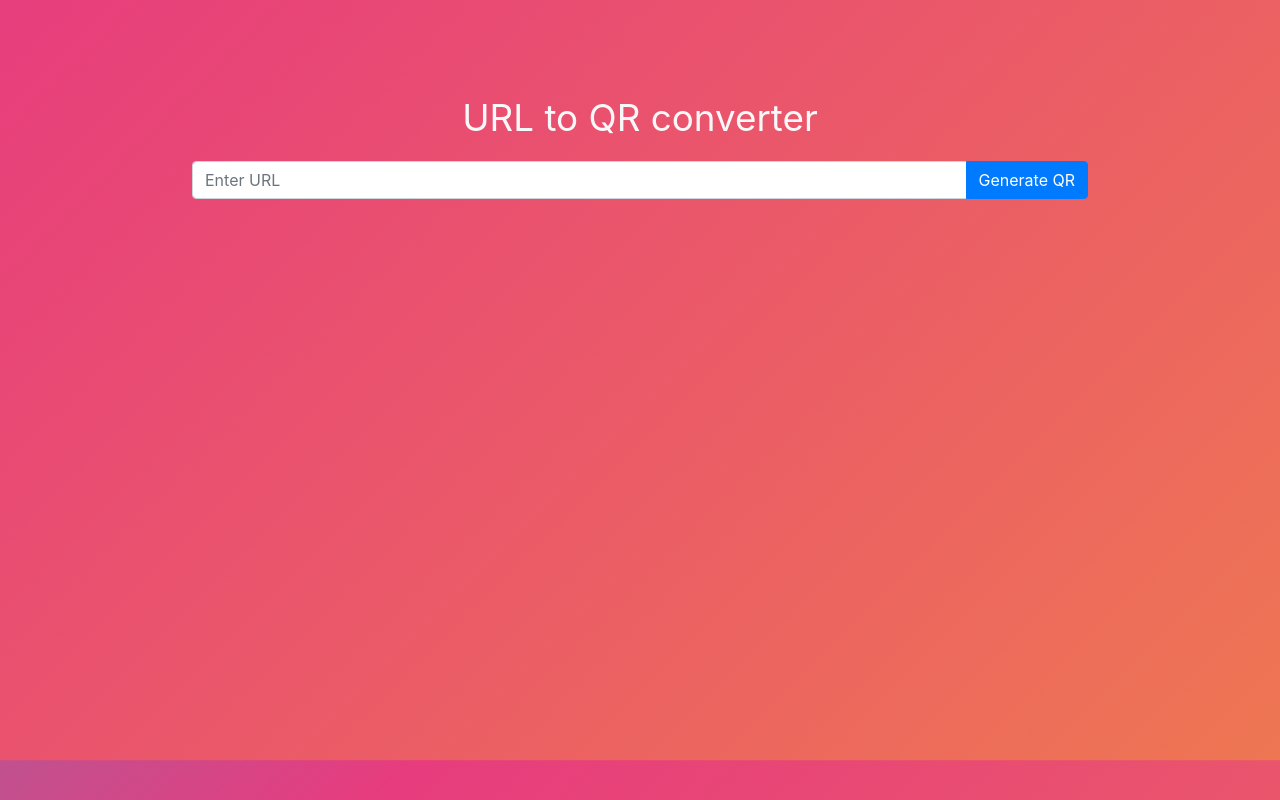
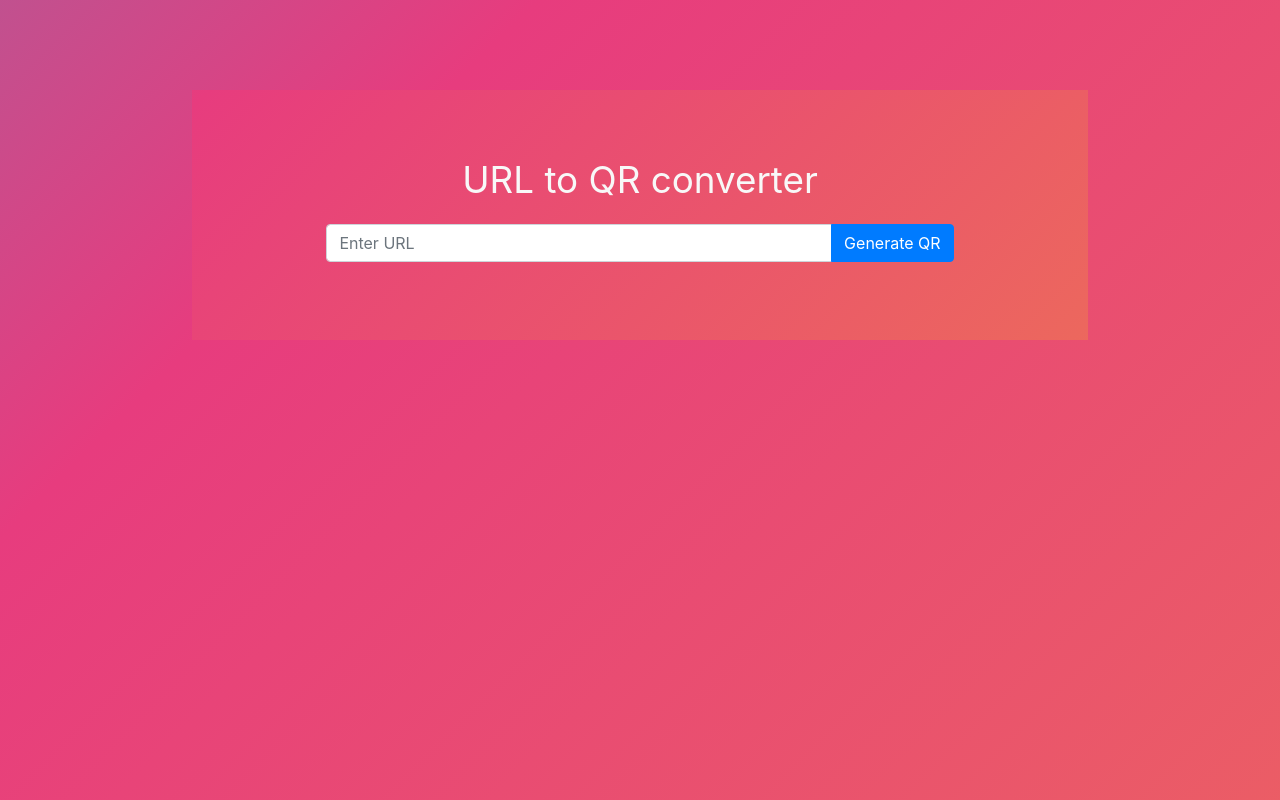
Before and after one commit to Harish-BE/qr-code-generator, a Flask app: page / in a window 1280 px wide. Run offline with Flask 2, Linux system fonts and the light colour scheme; some libraries are stand-ins or nearby versions.

Commit message:
refactored

```diff
--- a/static/style.css
+++ b/static/style.css
@@ -1,6 +1,11 @@
-body{
+html{
+  width: 100%;
+  height:100%;
+}
+body,html{
+
   background-color: #2C2E43;
-  text-align: center;
+   text-align: center;
   padding: 7% 15%;
   background: linear-gradient(-45deg, #ee7752, #e73c7e, #23a6d5, #23d5ab);
   background-size: 400% 400%;
--- a/templates/index.html
+++ b/templates/index.html
@@ -9,12 +9,10 @@
   <body>
     <p>URL to QR converter</p>
     <form class="input" action="/home" method="post">
-      <!-- <input type="text" name="url"  placeholder="Enter URl" required="required" autocomplete="off"/>
-      <button class="btn btn-primary"  type="submit">Generate QR</button> -->
       <div class="input-group mb-3">
-        <input type="text" name="url" class="form-control" placeholder="Enter URL"  required="required" autocomplete="off" aria-label="Recipient's username" aria-describedby="button-addon2">
+        <input type="text" name="url" class="form-control" placeholder="Enter URL"  required="required" autocomplete="off">
         <div class="input-group-append">
-          <button class="btn btn-primary" type="submit" id="button-addon2">Generate QR</button>
+          <button class="btn btn-primary" type="submit">Generate QR</button>
         </div>
       </div>
     </form>
```
Also changed, not shown: qrcode.png.
